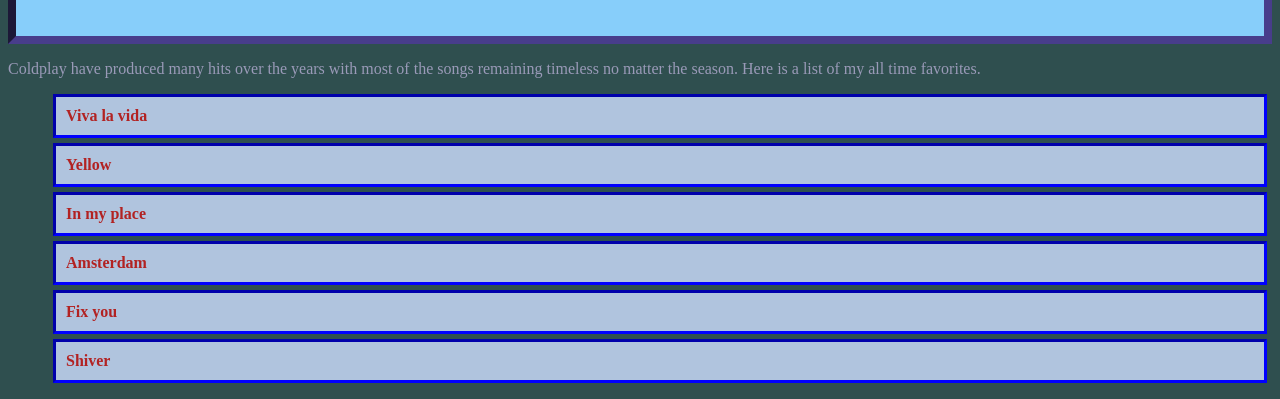
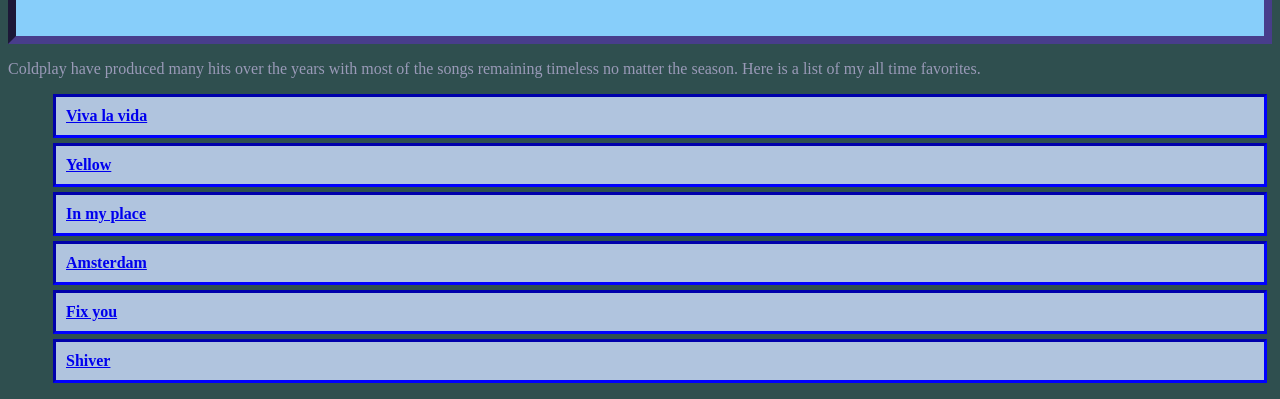
Before and after one commit to Mikmondi/My-favorite-band, a plain HTML site: page index.html in a window 1280 px wide. Shown: the part 2378-2777 px from the top of the page. Drawn offline with Linux system fonts and the light colour scheme.

Commit message:
Add initial href link to music videos.

```diff
--- a/index.html
+++ b/index.html
@@ -24,12 +24,12 @@
     </div>
     <p>Coldplay have produced many hits over the years with most of the songs remaining timeless no matter the season. Here is a list of my all time favorites.</p>
     <ol>
-        <h4 class="article">Viva la vida</h4>
-        <h4 class="article">Yellow</h4>
-        <h4 class="article">In my place</h4>
-        <h4 class="article">Amsterdam</h4>
-        <h4 class="article">Fix you</h4>
-        <h4 class="article">Shiver</h4>
+        <a href="https://www.youtube.com/watch?v=dvgZkm1xWPE"><h4 class="article">Viva la vida</h4></a>
+        <a href="https://www.youtube.com/watch?v=yKNxeF4KMsY"><h4 class="article">Yellow</h4></a>
+        <a href="https://www.youtube.com/watch?v=gnIZ7RMuLpU"><h4 class="article">In my place</h4></a>
+        <a href="https://www.youtube.com/watch?v=W7Lmi_uemSc"><h4 class="article">Amsterdam</h4></a>
+        <a href="https://www.youtube.com/watch?v=k4V3Mo61fJM"><h4 class="article">Fix you</h4></a>
+        <a href="https://www.youtube.com/watch?v=u8XFFTWwSvY"><h4 class="article">Shiver</h4></a>
     </ol>
 
   </body>
```
